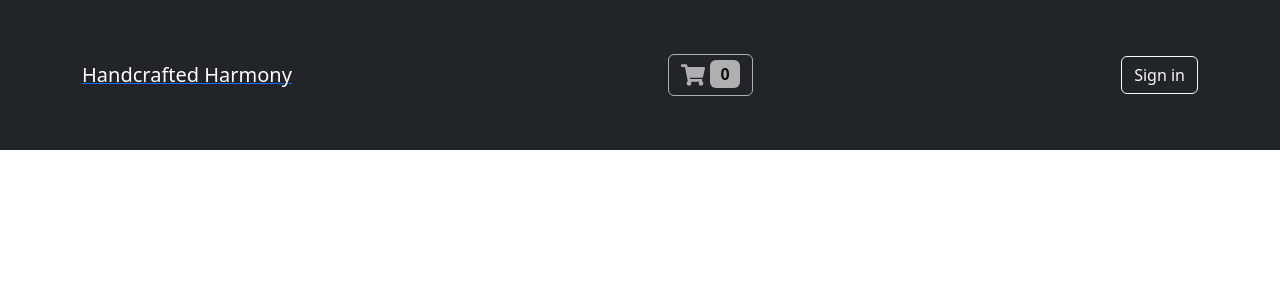
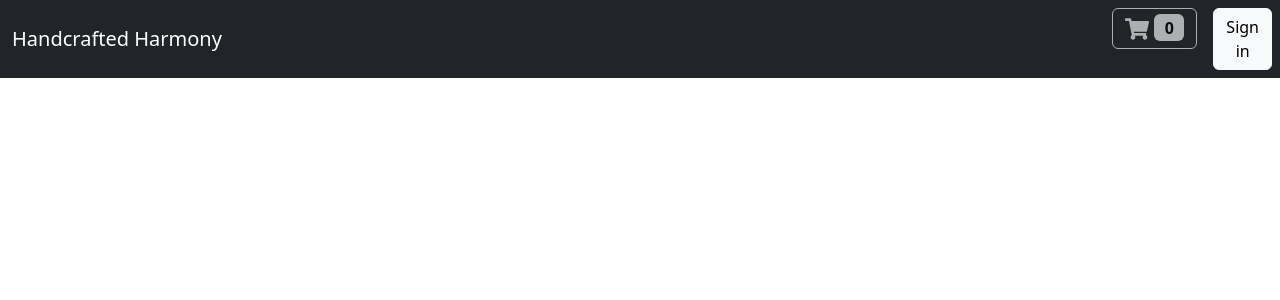
Before and after one commit to aravindame/handcrafted-harmony-ui, a Next.js app: page / in a window 1280 px wide. Shown: the top 300 px of the page. Built offline with nearby package versions, Linux system fonts and the light colour scheme; no server answers.

Commit message:
changes added

```diff
--- a/src/components/molecules/LoginButton.tsx
+++ b/src/components/molecules/LoginButton.tsx
@@ -1,6 +1,5 @@
 import { useSession, signIn, signOut } from 'next-auth/react';
-import Button from '../atoms/Button';
-import { Col, Row } from 'react-bootstrap';
+import { Button } from 'react-bootstrap';
 
 /**
  * A login button component that handles authentication status using NextAuth's useSession hook.
@@ -11,23 +10,17 @@ const LoginButton = () => {
   const { status } = useSession();
 
   return (
-    <Row className='mt-5 mb-5'>
-      <Col>
+    <>
       {status === 'authenticated' ? (
-          <>
-            <Button variant='light' className='' onClick={() => signOut()}>
+        <Button variant='light' onClick={() => signOut()} className='me-2'>
           Sign out
         </Button>
-          </>
       ) : (
-          <>
-            <Button variant='light' className='ml-2' onClick={() => signIn()}>
+        <Button variant='light' onClick={() => signIn()} className='me-2'>
           Sign in
         </Button>
+      )}
     </>
-        )}
-      </Col>
-    </Row>
   );
 };
 
--- a/src/components/organisms/NavBar.tsx
+++ b/src/components/organisms/NavBar.tsx
@@ -1,9 +1,9 @@
+import { Navbar, Nav, Container } from 'react-bootstrap';
 import Link from 'next/link';
-import { Navbar, Container, Row, Col } from 'react-bootstrap';
-import Button from '@/components/atoms/Button';
+import Button from '../atoms/Button';
+import Cart from '../molecules/Cart';
+import LoginButton from '../molecules/LoginButton';
 import { useSession } from 'next-auth/react';
-import LoginButton from '../molecules/LoginButton';
-import Cart from '../molecules/Cart';
 
 /**
  * A reusable component that represents the navigation bar of the application.
@@ -11,32 +11,36 @@ import Cart from '../molecules/Cart';
  * @returns {JSX.Element} The NavbarComponent displaying the navigation bar.
  */
 
-const NavbarComponent = () => {
+const NavBar = () => {
   const { status } = useSession();
-
   return (
-    <Navbar bg='dark' variant='dark'>
+    <Navbar bg='dark' variant='dark' expand='lg'>
       <Container>
-        <Link href='/'>
-          <Navbar.Brand>Handcrafted Harmony</Navbar.Brand>
-        </Link>
-        {status === 'authenticated' && (
-          <Row>
-            <Col className='mb-1'>
+        <Navbar.Brand href='/'>Handcrafted Harmony</Navbar.Brand>
+        <Navbar.Toggle aria-controls='navbar-nav' />
+        <Navbar.Collapse id='navbar-nav'>
+          {status === 'authenticated' && (
+            <Nav className='me-auto'>
               <Link href='/products/create'>
                 <Button variant='light'>Add new Product</Button>
               </Link>
-              <Link href='/analytics' className='ml-1'>
+              <Link href='/analytics' className='ms-2'>
                 <Button variant='light'>Analytics & Orders</Button>
               </Link>
-            </Col>
-          </Row>
-        )}
-        <Cart />
-        <LoginButton />
+            </Nav>
+          )}
+        </Navbar.Collapse>
       </Container>
+      <div className='d-flex gap-3'>
+        <div className='cart-panel'>
+          <Cart />
+        </div>
+        <div className='cart-panel'>
+          <LoginButton />
+        </div>
+      </div>
     </Navbar>
   );
 };
 
-export default NavbarComponent;
+export default NavBar;
```
Lines whose indentation alone changed are shown as unchanged.
